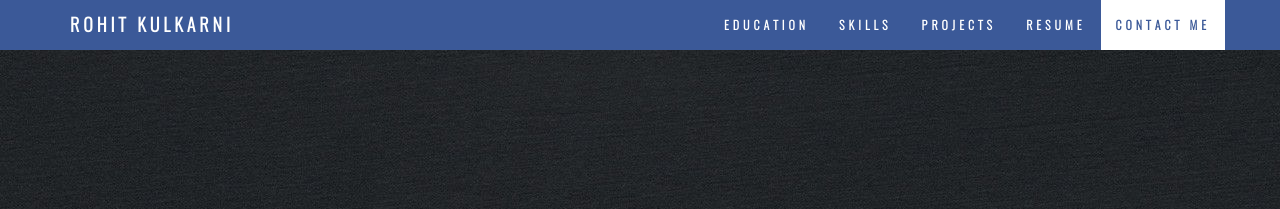
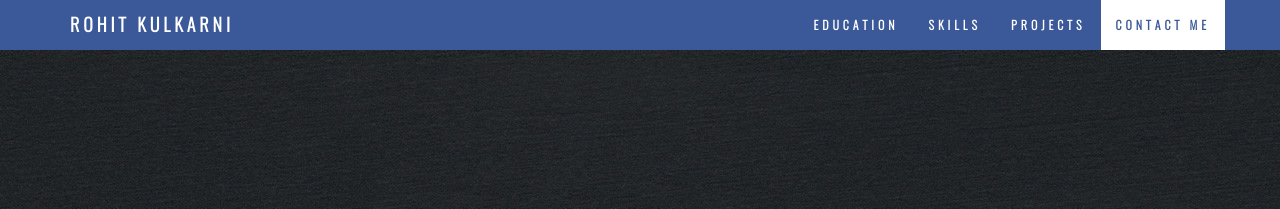
Before and after one commit to rohitk10/rohitk10.github.io, a Jekyll site: the page built from index.html, in a window 1280 px wide. Shown: the top 209 px of the page. Built offline with Jekyll 4.4.1, drawn with Linux system fonts in a browser that asks for light colours.

Commit message:
Update index.html

```diff
--- a/index.html
+++ b/index.html
@@ -507,7 +507,7 @@
 					<li><a href="#education">EDUCATION</a></li>
         			<li><a href="#skills">SKILLS</a></li>
        				<li><a href="#projects">PROJECTS</a></li>
-       				<li><a href="#resume">RESUME</a></li>
+       				<!--<li><a href="#resume">RESUME</a></li>-->
         			<li><a href="#contact_me">CONTACT ME</a></li>
 				</ul>
 			</div>
```
